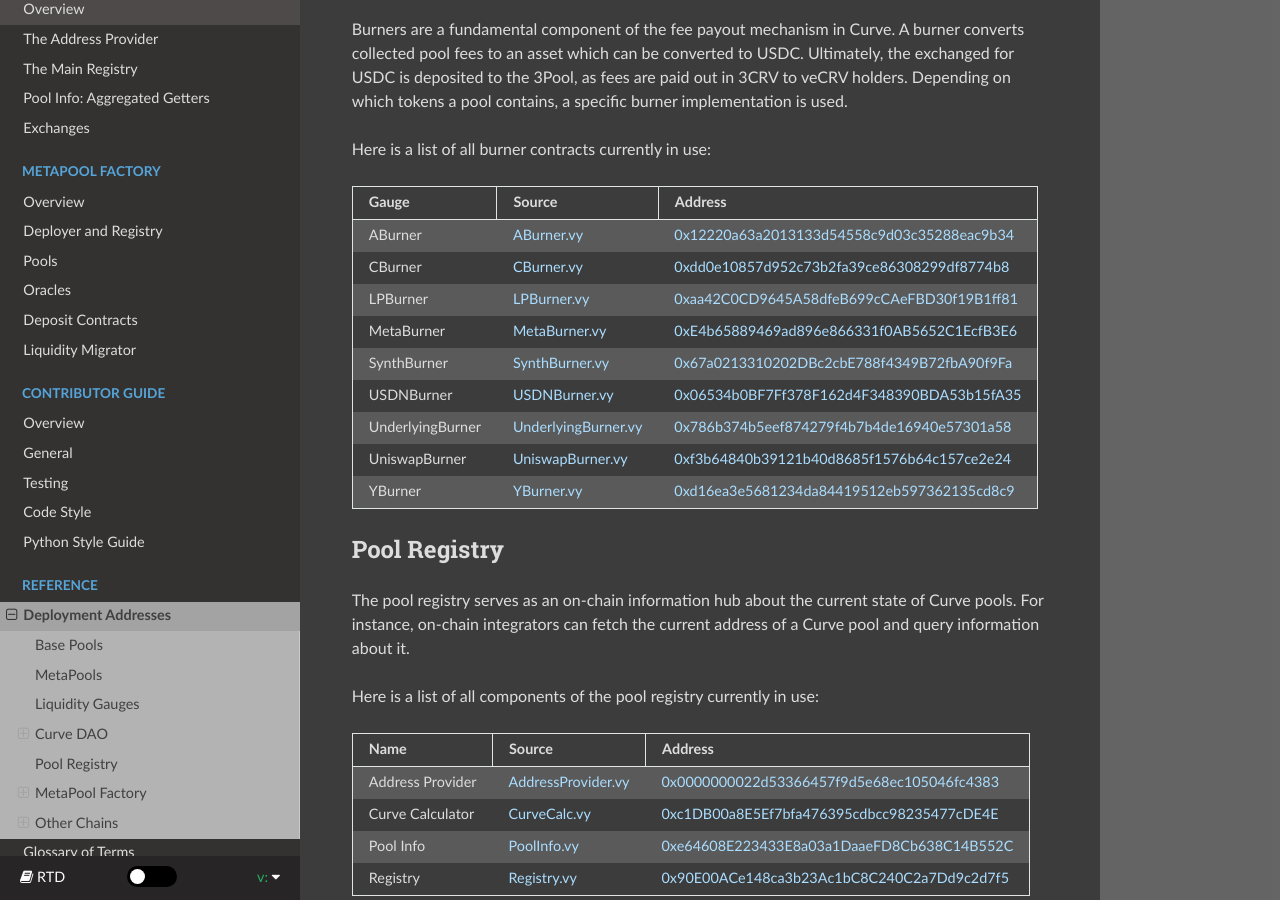
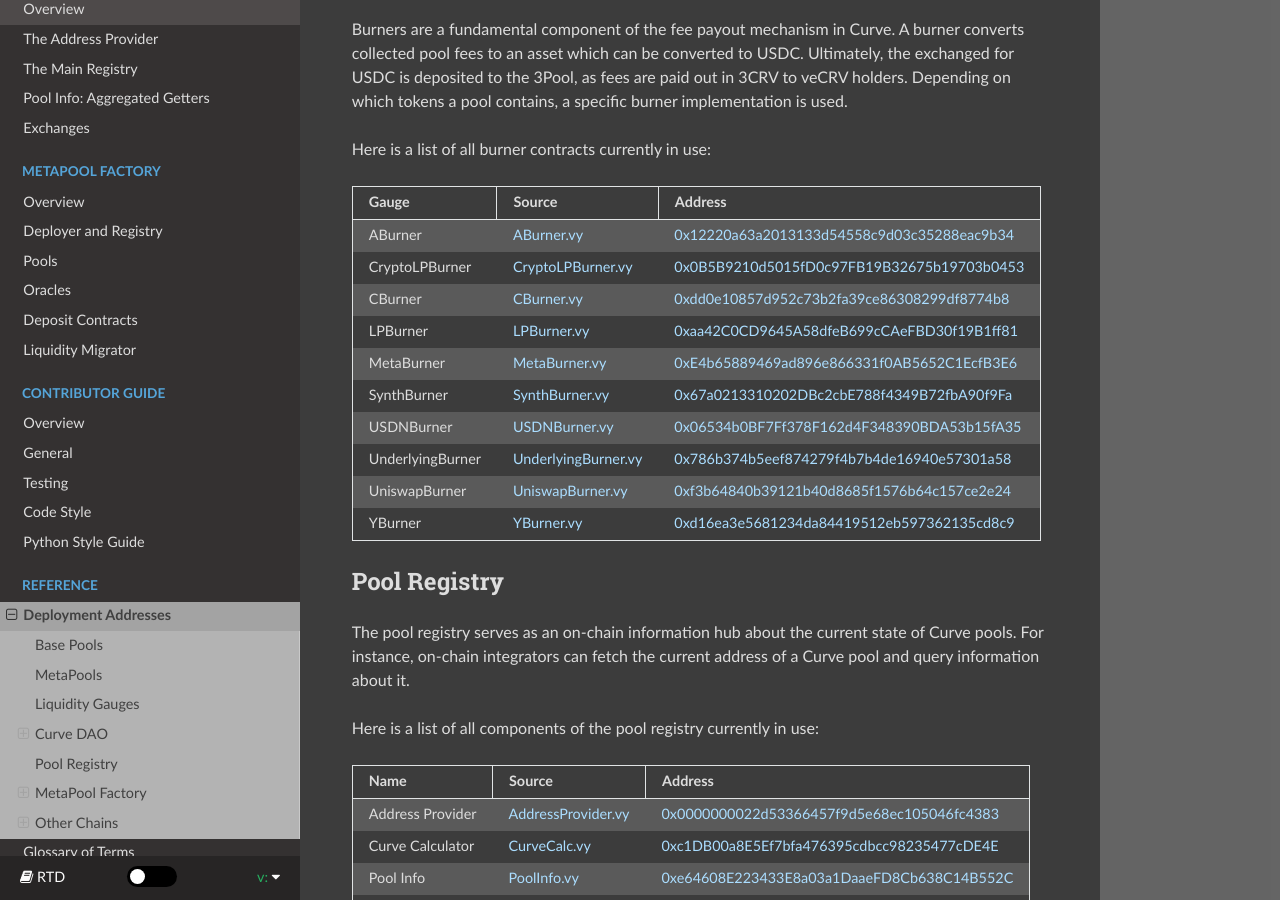
Before and after one commit to softlinkprotocol/curve-docs, a Sphinx documentation site: the page built from docs/ref-addresses.rst, in a window 1280 px wide and 900 px high, scrolled down 7029 px. Built offline with Sphinx 7.4.7 and the Read the Docs theme 2.0.0, drawn with Linux system fonts in a browser that asks for light colours.

Commit message:
chore: add cryptolpburner address

```diff
--- a/docs/ref-addresses.rst
+++ b/docs/ref-addresses.rst
@@ -267,6 +267,7 @@ Here is a list of all burner contracts currently in use:
    :header: "Gauge", "Source", "Address"
 
    ABurner, `ABurner.vy <https://github.com/curvefi/curve-dao-contracts/blob/master/contracts/burners/ABurner.vy>`_, `0x12220a63a2013133d54558c9d03c35288eac9b34 <https://etherscan.io/address/0x12220a63a2013133d54558c9d03c35288eac9b34#code>`_
+   CryptoLPBurner, `CryptoLPBurner.vy <https://github.com/curvefi/curve-dao-contracts/blob/master/contracts/burners/CryptoLPBurner.vy>`_, `0x0B5B9210d5015fD0c97FB19B32675b19703b0453 <https://etherscan.io/address/0x0B5B9210d5015fD0c97FB19B32675b19703b0453#code>`_
    CBurner, `CBurner.vy <https://github.com/curvefi/curve-dao-contracts/blob/master/contracts/burners/CBurner.vy>`_, `0xdd0e10857d952c73b2fa39ce86308299df8774b8 <https://etherscan.io/address/0xdd0e10857d952c73b2fa39ce86308299df8774b8#code>`_
    LPBurner, `LPBurner.vy <https://github.com/curvefi/curve-dao-contracts/blob/master/contracts/burners/LPBurner.vy>`_, `0xaa42C0CD9645A58dfeB699cCAeFBD30f19B1ff81 <https://etherscan.io/address/0xaa42C0CD9645A58dfeB699cCAeFBD30f19B1ff81#code>`_
    MetaBurner, `MetaBurner.vy <https://github.com/curvefi/curve-dao-contracts/blob/master/contracts/burners/MetaBurner.vy>`_, `0xE4b65889469ad896e866331f0AB5652C1EcfB3E6 <https://etherscan.io/address/0xE4b65889469ad896e866331f0AB5652C1EcfB3E6#code>`_
```
